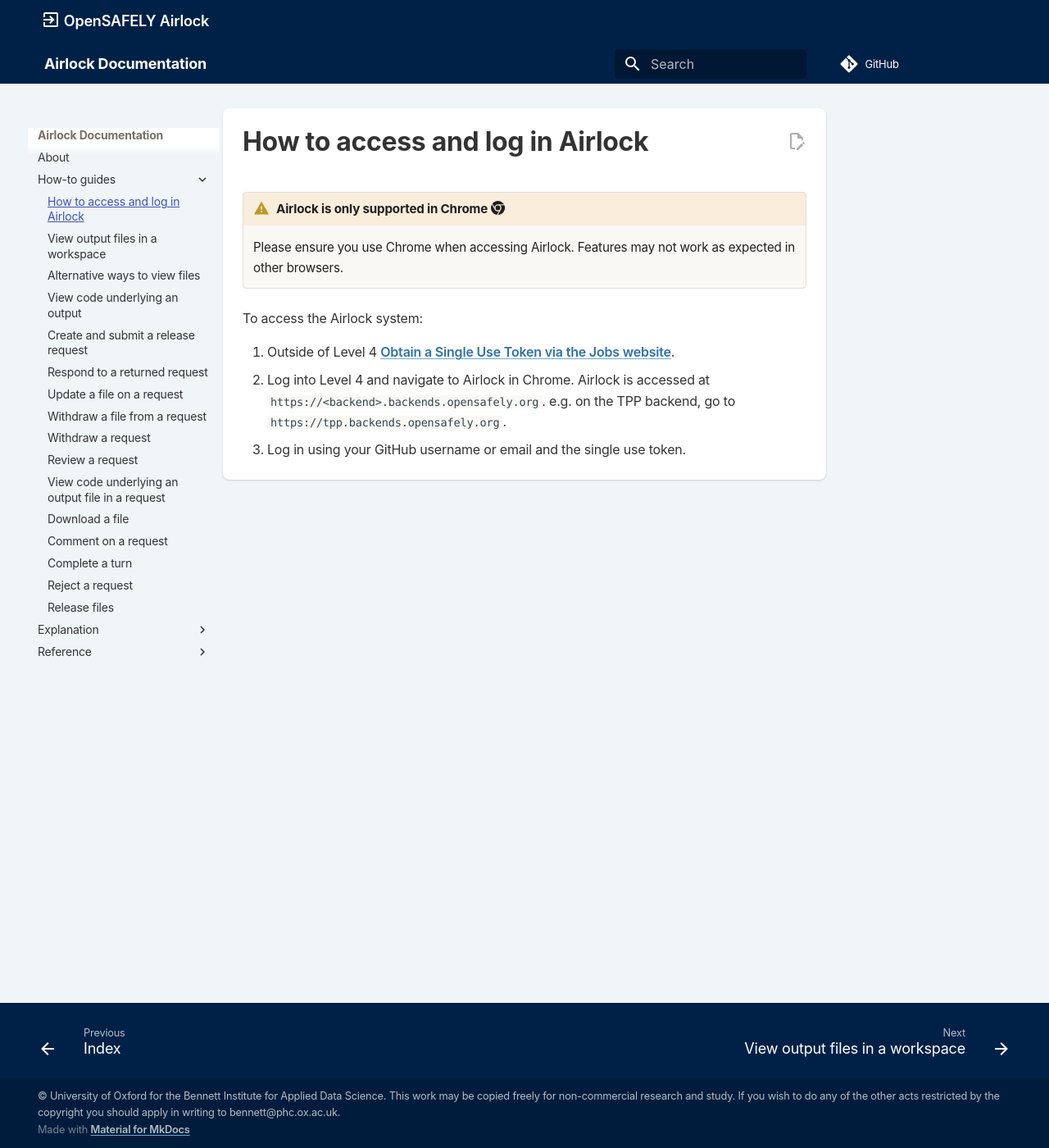
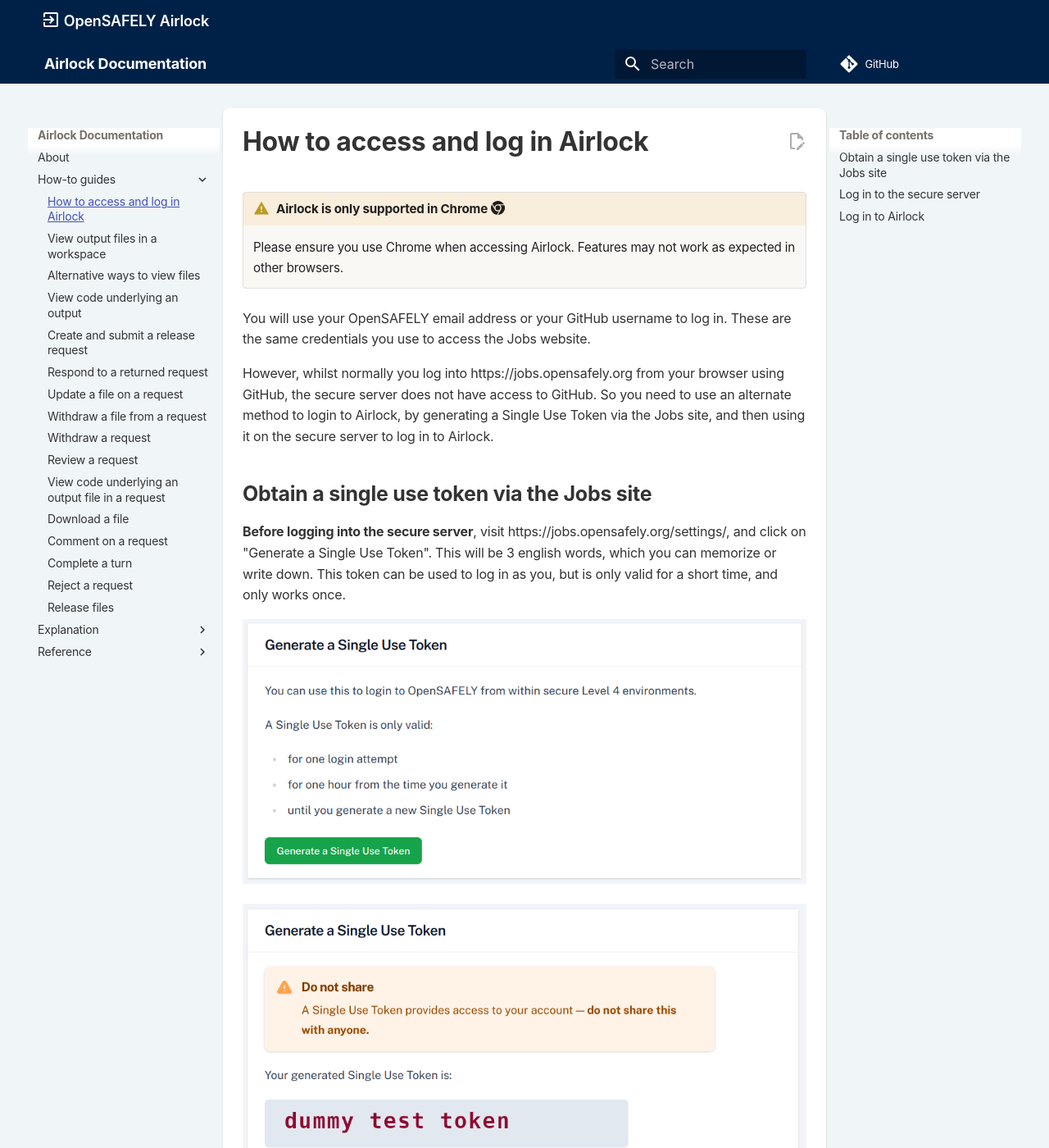
Before and after one commit to opensafely-core/airlock, an MkDocs documentation site: the page built from docs/how-tos/access-airlock.md, in a window 1280 px wide and 1400 px high. Shown: the whole window at 82% size. Built offline with MkDocs 1.6.1 and Material for MkDocs 9.7.7, drawn with Linux system fonts in a browser that asks for light colours; comment, search, counter and statistics services are not loaded; some of the changed text lies outside the part shown.

Commit message:
Access Airlock how-to

```diff
--- a/docs/how-tos/access-airlock.md
+++ b/docs/how-tos/access-airlock.md
@@ -2,11 +2,36 @@
     Please ensure you use Chrome when accessing Airlock. Features
     may not work as expected in other browsers.
 
-To access the Airlock system:
 
-1. Outside of Level 4 [Obtain a Single Use Token via the
-    Jobs website](https://docs.opensafely.org/jobs-site/#viewing-analysis-outputs-on-the-server).
-1. Log into Level 4 and navigate to Airlock in Chrome. Airlock is
-    accessed at `https://<backend>.backends.opensafely.org`. e.g. on
-    the TPP backend, go to `https://tpp.backends.opensafely.org`.
-1. Log in using your GitHub username or email and the single use token.
+You will use your OpenSAFELY email address or your GitHub username to log in. These are
+the same credentials you use to access the Jobs website.
+
+However, whilst normally you log into https://jobs.opensafely.org from your browser using GitHub,
+the secure server does not have access to GitHub. So you need to use an alternate method to login to Airlock, by generating a Single Use Token via the Jobs site, and then using it on the secure
+server to log in to Airlock.
+
+
+## Obtain a single use token via the Jobs site
+
+**Before logging into the secure server**, visit https://jobs.opensafely.org/settings/, and click on "Generate a Single Use Token". This will be 3 english words, which you can memorize or write down. This token can be used to log in as you, but is only valid for a short time, and only works once.
+
+![Generate Single Use Token on Jobs site](../screenshots/job-server-token-form.png)
+
+![Single Use Token generated on Jobs site](../screenshots/job-server-token.png)
+
+## Log in to the secure server
+
+Now that you have your single use token, log into the server via the VPN.
+
+
+## Log in to Airlock
+
+Navigate to Airlock using Google Chrome. Airlock is accessed at `https://<backend>.backends.opensafely.org`.
+e.g. on the TPP backend, go to `https://tpp.backends.opensafely.org`.
+
+
+Log in using your GitHub username or OpenSAFELY email and the Single Use Token from the above step.
+
+![Single Use Token generated on Jobs site](../screenshots/login_form.png)
+
+You should be now logged in. This login will expire after two weeks of not being used.
```
Also changed, not shown: docs/index.md (+3 -10 lines), docs/screenshots/job-server-token-form.png (added), docs/screenshots/job-server-token.png (added), docs/screenshots/login_form.png, 1 other file.
